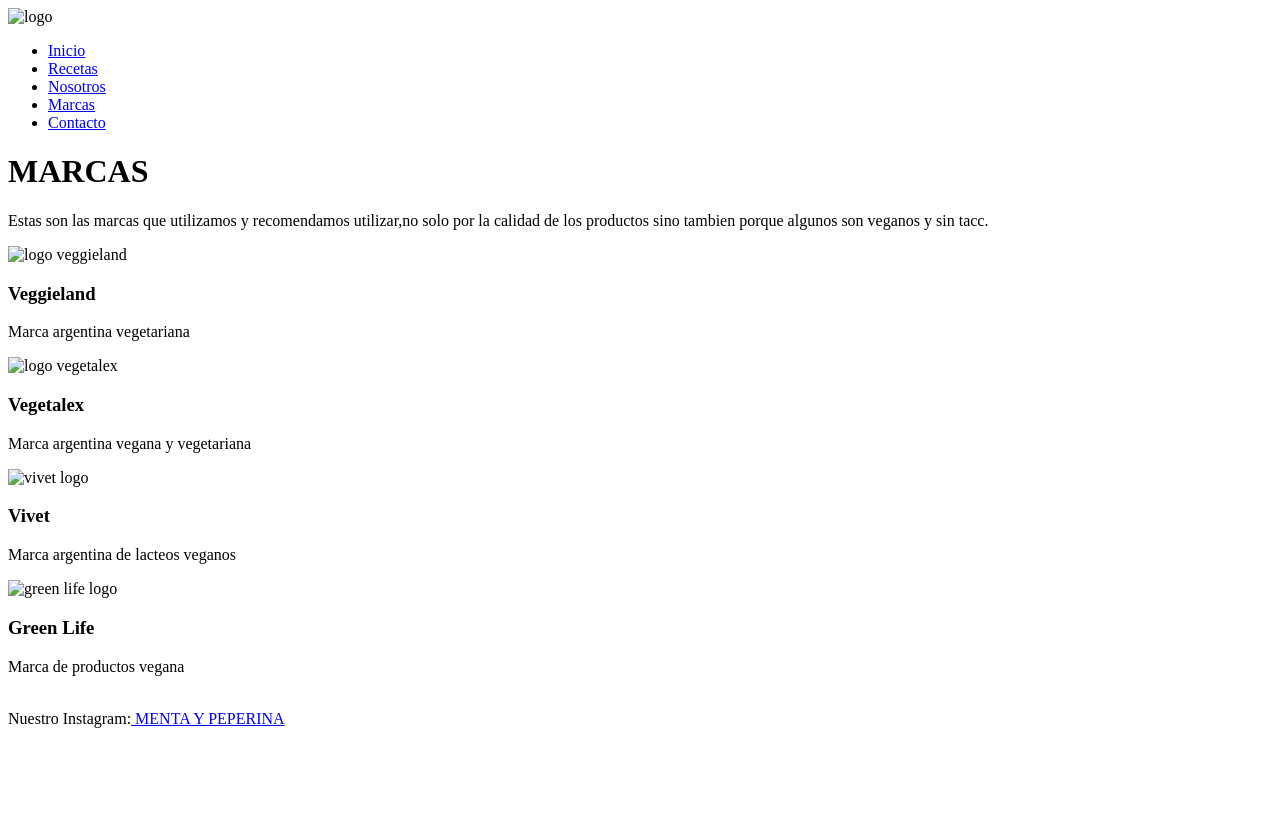
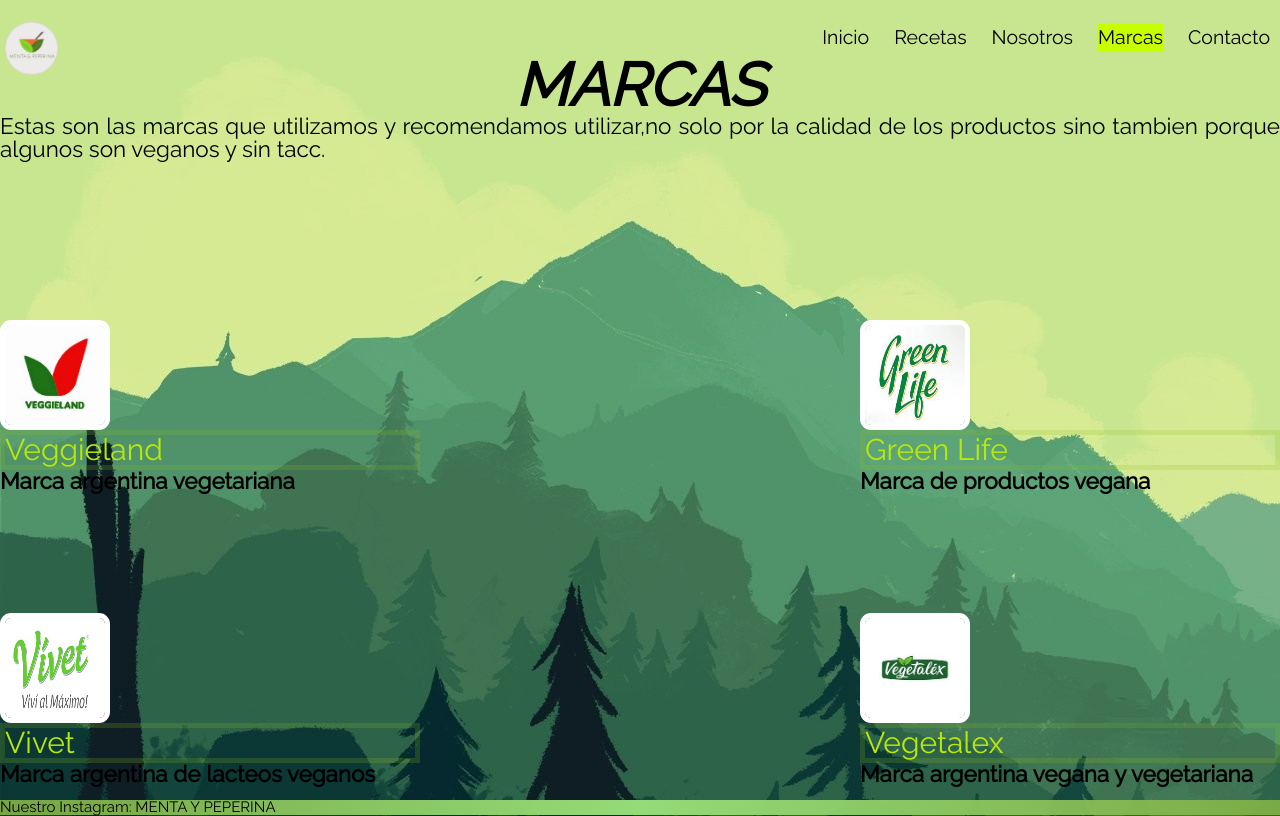
Before and after one commit to JazminGaia/MentaYPeperina, a plain HTML site: page views/marcas.html in a window 1280 px wide. Drawn offline with Linux system fonts and the light colour scheme; files that its build step writes are made by us from their sources; the site is published under a folder, as on GitHub Pages, so addresses that start at the root find nothing.

Commit message:
arregle todo

```diff
--- a/styles/style.css
+++ b/styles/style.css
@@ -6,7 +6,7 @@
 }
 
 body {
-  background-image: url(/imagenes/fotofondo.jpg);
+  background-image: url('../imagenes/fotofondo.jpg');
 }
 
 header {
@@ -154,7 +154,7 @@
 
 .fotosAlineadas {
   display: grid;
-  column-gap: 500px;
+  column-gap: 600px;
 }
 
 .contenedor1 {
--- a/views/marcas.html
+++ b/views/marcas.html
@@ -4,20 +4,20 @@
     <meta charset="UTF-8">
     <meta http-equiv="X-UA-Compatible" content="IE=edge">
     <meta name="viewport" content="width=device-width, initial-scale=1.0">
-    <link rel="stylesheet" href="/css/reset.css" type="text/css">
-    <link rel="stylesheet" href="/styles/style.css" type="text/css">
+    <link rel="stylesheet" href="../styles/reset.css" type="text/css">
+    <link rel="stylesheet" href="../styles/style.css" type="text/css">
     <title>Marcas</title>
 </head>
 
 <body>
     <header>
-        <img class="logo" src="/imagenes/logito.png" alt="logo">
+        <img class="logo" src="../imagenes/logito.png" alt="logo">
         <ul>
-            <li class="espacio"> <a href="/index.html">Inicio</a> </li>
-            <li class="espacio"><a href="/views/recetas.html">Recetas </a> </li>
-            <li class="espacio"><a href="/views/sobrenosotros.html">Nosotros </a> </li>
-            <li class="seleccionado espacio"><a href="/views/marcas.html">Marcas </a> </li>
-            <li class="espacio"><a href="/views/contacto.html">Contacto </a> </li>
+            <li class="espacio"> <a href="../index.html">Inicio</a> </li>
+            <li class="espacio"><a href="../views/recetas.html">Recetas </a> </li>
+            <li class="espacio"><a href="../views/sobrenosotros.html">Nosotros </a> </li>
+            <li class="seleccionado espacio"><a href="../views/marcas.html">Marcas </a> </li>
+            <li class="espacio"><a href="../views/contacto.html">Contacto </a> </li>
         </ul>
     </header>
     <h1 class="titulo">MARCAS</h1>
@@ -26,22 +26,22 @@
         porque algunos son veganos y sin tacc.</p>
     <section class="marcasAlineadas">
         <article class="marcaVeggieland">
-            <img class="fotoMarca" src="/imagenes/veggieland.jpg" alt="logo veggieland">
+            <img class="fotoMarca" src="../imagenes/veggieland.jpg" alt="logo veggieland">
             <h3>Veggieland</h3>
             <p class="negrita">Marca argentina vegetariana</p>
         </article>
         <article class="marcaVegetalex">
-            <img class="fotoMarca" src="/imagenes/vegetalex logo.jpg" alt="logo vegetalex">
+            <img class="fotoMarca" src="../imagenes/vegetalex logo.jpg" alt="logo vegetalex">
             <h3>Vegetalex</h3>
             <p class="negrita">Marca argentina vegana y vegetariana</p>
         </article>
         <article class="marcaVivet">
-            <img class="fotoMarca" src="/imagenes/vivet.png" alt="vivet logo">
+            <img class="fotoMarca" src="../imagenes/vivet.png" alt="vivet logo">
             <h3>Vivet</h3>
             <p class="negrita">Marca argentina de lacteos veganos</p>
         </article>
         <article class="marcaGreenLife">
-            <img class="fotoMarca" src="/imagenes/greenlife.jpg" alt="green life logo">
+            <img class="fotoMarca" src="../imagenes/greenlife.jpg" alt="green life logo">
             <h3>Green Life</h3>
             <p class="negrita">Marca de productos vegana</p>
         </article>
```
Also changed, not shown: index.html (+10 -10 lines), views/contacto.html (+8 -8 lines), views/recetas.html (+8 -8 lines), views/sobrenosotros.html (+9 -9 lines).
